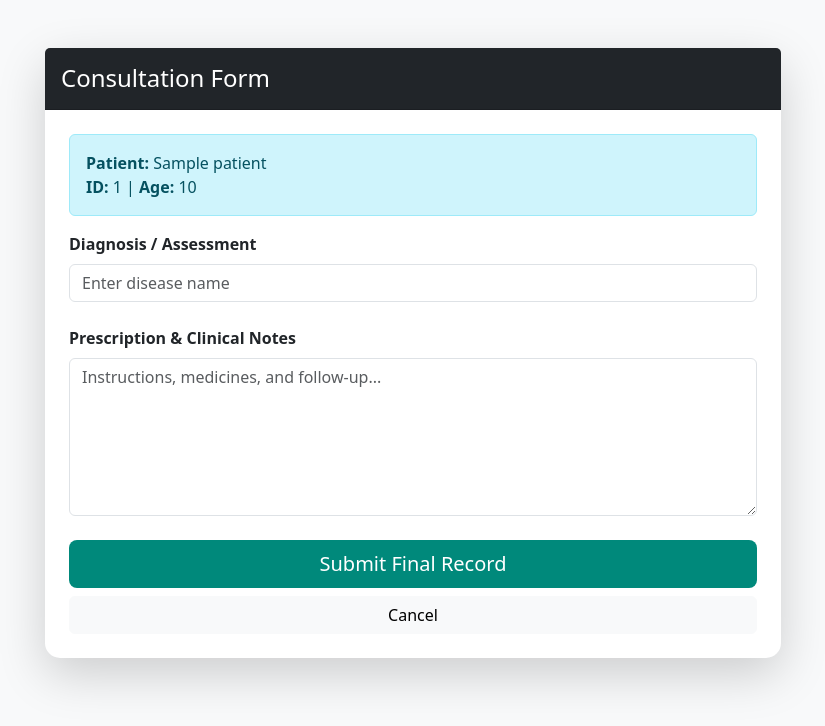
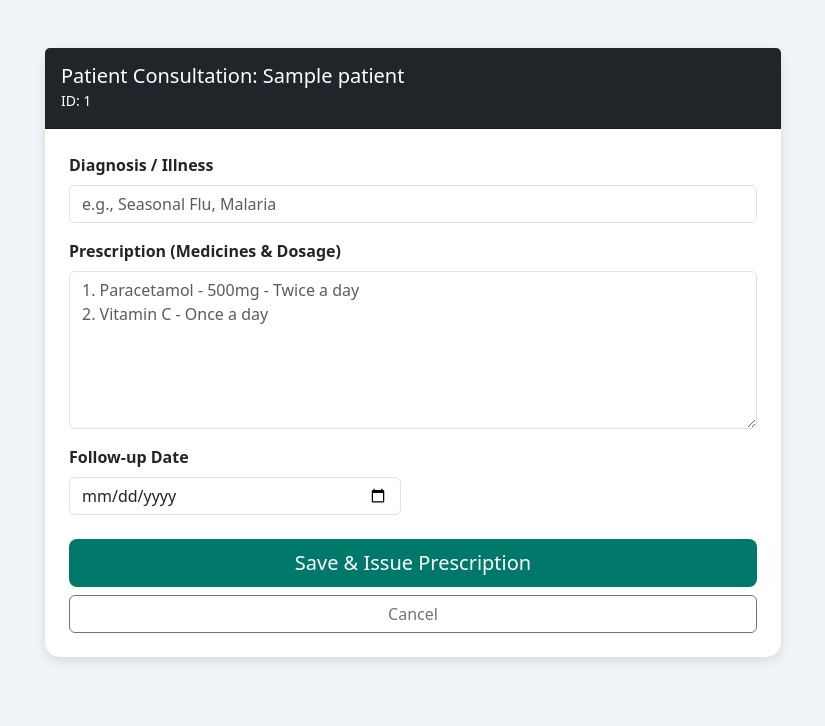
Before and after one commit to Cyn108/HMS_Project, a Flask app: template templates/consultation.html in a window 1280 px wide. Shown: the top 726 px of the page, without its empty margins (227-1052 px from the left). Run offline with Flask 3, Linux system fonts and the light colour scheme; the template is opened without the code that fills it: values that come from a table or form of the project are taken from there, others are empty; tables that the repository leaves empty hold one stand-in row (values such as "Sample post").

Commit message:
Update consultation.html

```diff
--- a/templates/consultation.html
+++ b/templates/consultation.html
@@ -2,44 +2,45 @@
 <html lang="en">
 <head>
     <meta charset="UTF-8">
-    <meta name="viewport" content="width=device-width, initial-scale=1.0">
-    <title>Medical Consultation | NSR-HMS</title>
+    <title>Doctor Console | NSR-HMS</title>
     <link href="https://cdn.jsdelivr.net/npm/bootstrap@5.3.0/dist/css/bootstrap.min.css" rel="stylesheet">
     <style>
-        body { background-color: #f8f9fa; }
-        .card { border-radius: 15px; border: none; }
-        .btn-medical { background-color: #00897b; color: white; }
+        body { background-color: #f0f4f8; }
+        .medical-card { border-radius: 15px; border: none; box-shadow: 0 4px 12px rgba(0,0,0,0.1); }
+        .btn-save { background-color: #00796b; color: white; }
     </style>
 </head>
 <body>
-
 <div class="container py-5">
     <div class="row justify-content-center">
         <div class="col-md-8">
-            <div class="card shadow-lg">
-                <div class="card-header bg-dark text-white p-3">
-                    <h4 class="mb-0">Consultation Form</h4>
+            <div class="card medical-card">
+                <div class="card-header bg-dark text-white py-3">
+                    <h5 class="mb-0">Patient Consultation: {{ patient.name }}</h5>
+                    <small>ID: {{ patient.patient_custom_id }}</small>
                 </div>
                 <div class="card-body p-4">
-                    <div class="alert alert-info">
-                        <strong>Patient:</strong> {{ patient.name }} <br>
-                        <strong>ID:</strong> {{ patient.patient_custom_id }} | <strong>Age:</strong> {{ patient.age }}
-                    </div>
-
                     <form method="POST">
-                        <div class="mb-4">
-                            <label class="form-label fw-bold">Diagnosis / Assessment</label>
-                            <input type="text" name="diagnosis" class="form-control" placeholder="Enter disease name" required>
+                        <div class="mb-3">
+                            <label class="form-label fw-bold">Diagnosis / Illness</label>
+                            <input type="text" name="diagnosis" class="form-control" placeholder="e.g., Seasonal Flu, Malaria" required>
                         </div>
 
-                        <div class="mb-4">
-                            <label class="form-label fw-bold">Prescription & Clinical Notes</label>
-                            <textarea name="notes" class="form-control" rows="6" placeholder="Instructions, medicines, and follow-up..."></textarea>
+                        <div class="mb-3">
+                            <label class="form-label fw-bold">Prescription (Medicines & Dosage)</label>
+                            <textarea name="notes" class="form-control" rows="6" placeholder="1. Paracetamol - 500mg - Twice a day&#10;2. Vitamin C - Once a day" required></textarea>
+                        </div>
+
+                        <div class="row mb-4">
+                            <div class="col-md-6">
+                                <label class="form-label fw-bold">Follow-up Date</label>
+                                <input type="date" name="follow_up" class="form-control">
+                            </div>
                         </div>
 
                         <div class="d-grid gap-2">
-                            <button type="submit" class="btn btn-medical btn-lg">Submit Final Record</button>
-                            <a href="{{ url_for('dashboard') }}" class="btn btn-light">Cancel</a>
+                            <button type="submit" class="btn btn-save btn-lg">Save & Issue Prescription</button>
+                            <a href="{{ url_for('dashboard') }}" class="btn btn-outline-secondary">Cancel</a>
                         </div>
                     </form>
                 </div>
@@ -47,6 +48,5 @@
         </div>
     </div>
 </div>
-
 </body>
 </html>
```
